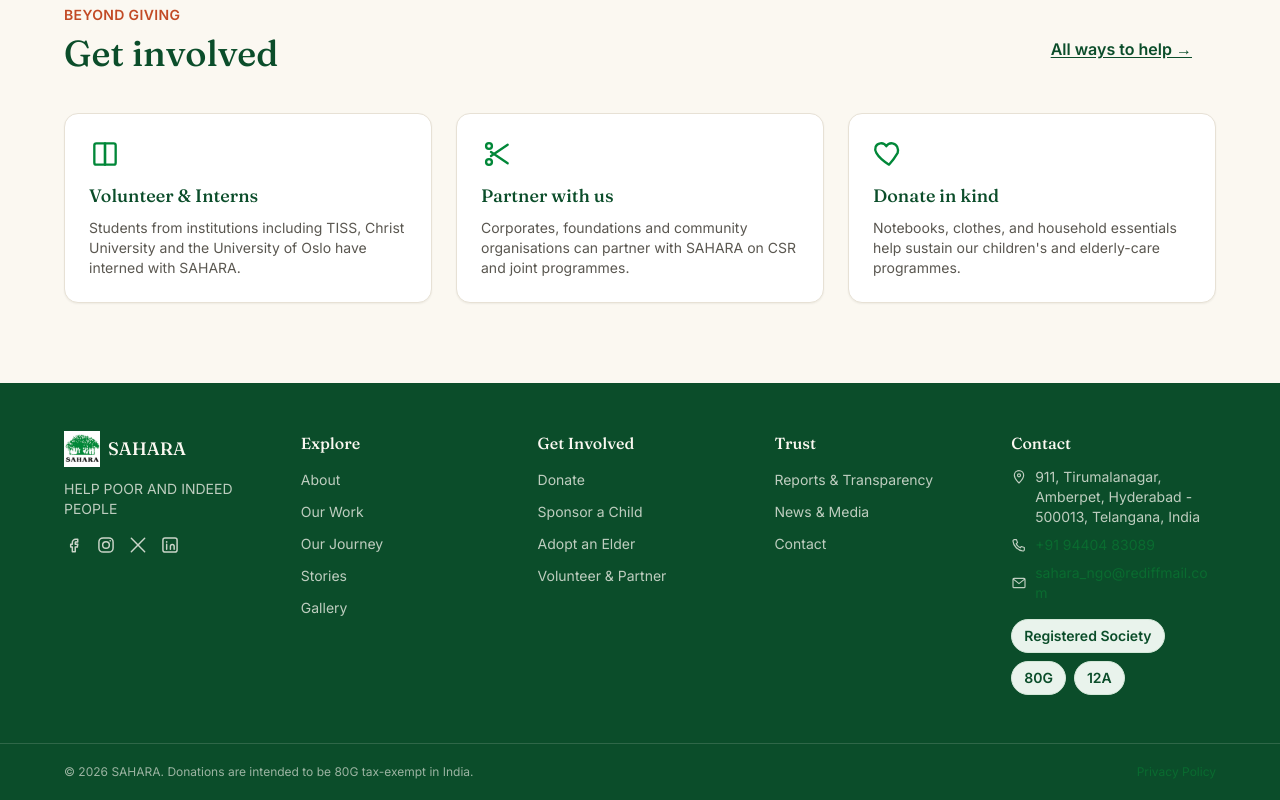
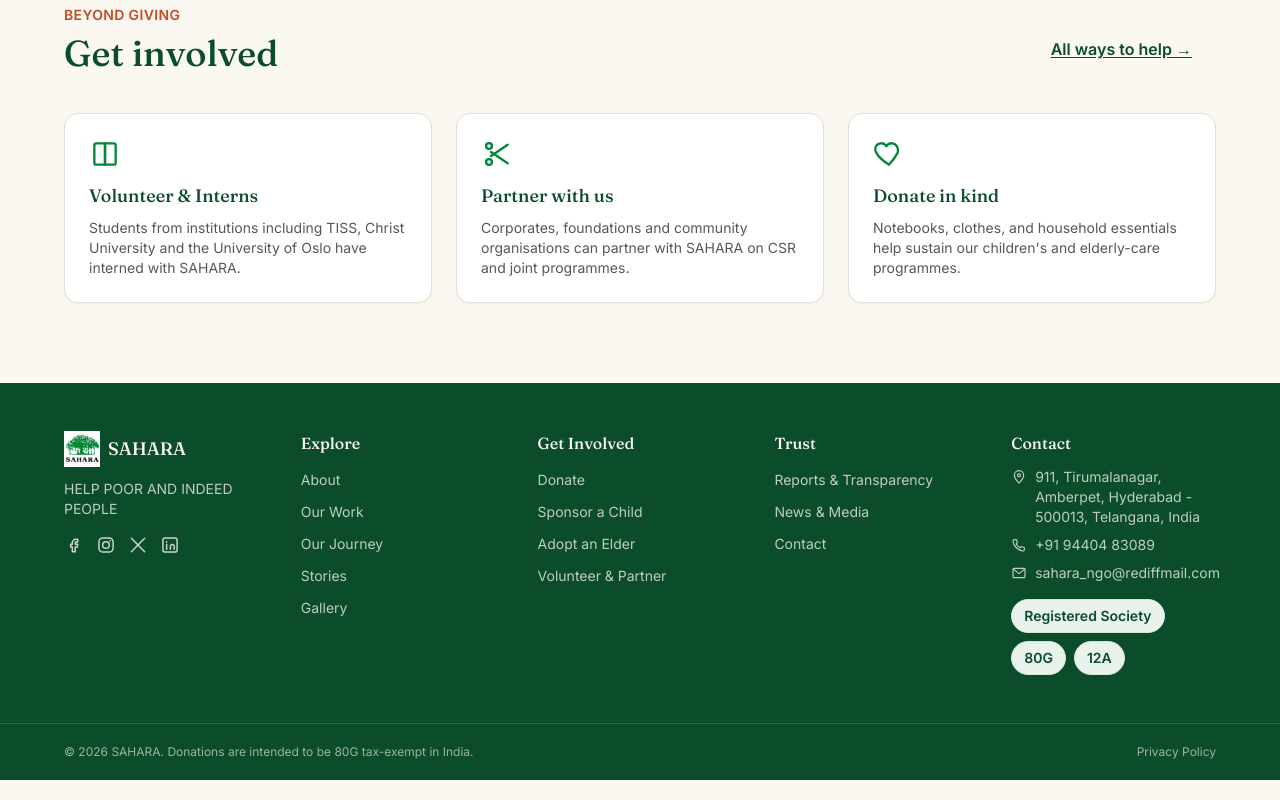
Before and after one commit to Satvik2813/SAHARA_NGO, a React (Vite) app: page / in a window 1280 px wide. Shown: the part 6246-7046 px from the top of the page. Built offline with nearby package versions, Linux system fonts and the light colour scheme.

Commit message:
style: fix footer contact links styling and wrap

```diff
--- a/src/layouts/Footer.tsx
+++ b/src/layouts/Footer.tsx
@@ -71,13 +71,13 @@
             </li>
             <li className="flex gap-2 items-center">
               <PhoneIcon className="w-4 h-4 shrink-0" />
-              <a href={`tel:+91${contact.phone}`} className="hover:text-marigold">
+              <a href={`tel:+91${contact.phone}`} className="text-cream/75 hover:text-marigold transition-colors">
                 {contact.phoneDisplay}
               </a>
             </li>
             <li className="flex gap-2 items-center">
               <MailIcon className="w-4 h-4 shrink-0" />
-              <a href={`mailto:${contact.email}`} className="hover:text-marigold break-all">
+              <a href={`mailto:${contact.email}`} className="text-cream/75 hover:text-marigold transition-colors">
                 {contact.email}
               </a>
             </li>
@@ -93,7 +93,7 @@
       <div className="border-t border-cream/15">
         <div className="container-page py-5 flex flex-col sm:flex-row items-center justify-between gap-3 text-xs text-cream/60">
           <p>&copy; {year} {org.name}. Donations are intended to be 80G tax-exempt in India.</p>
-          <Link to="/privacy" className="hover:text-marigold">
+          <Link to="/privacy" className="text-cream/60 hover:text-marigold transition-colors">
             Privacy Policy
           </Link>
         </div>
```
